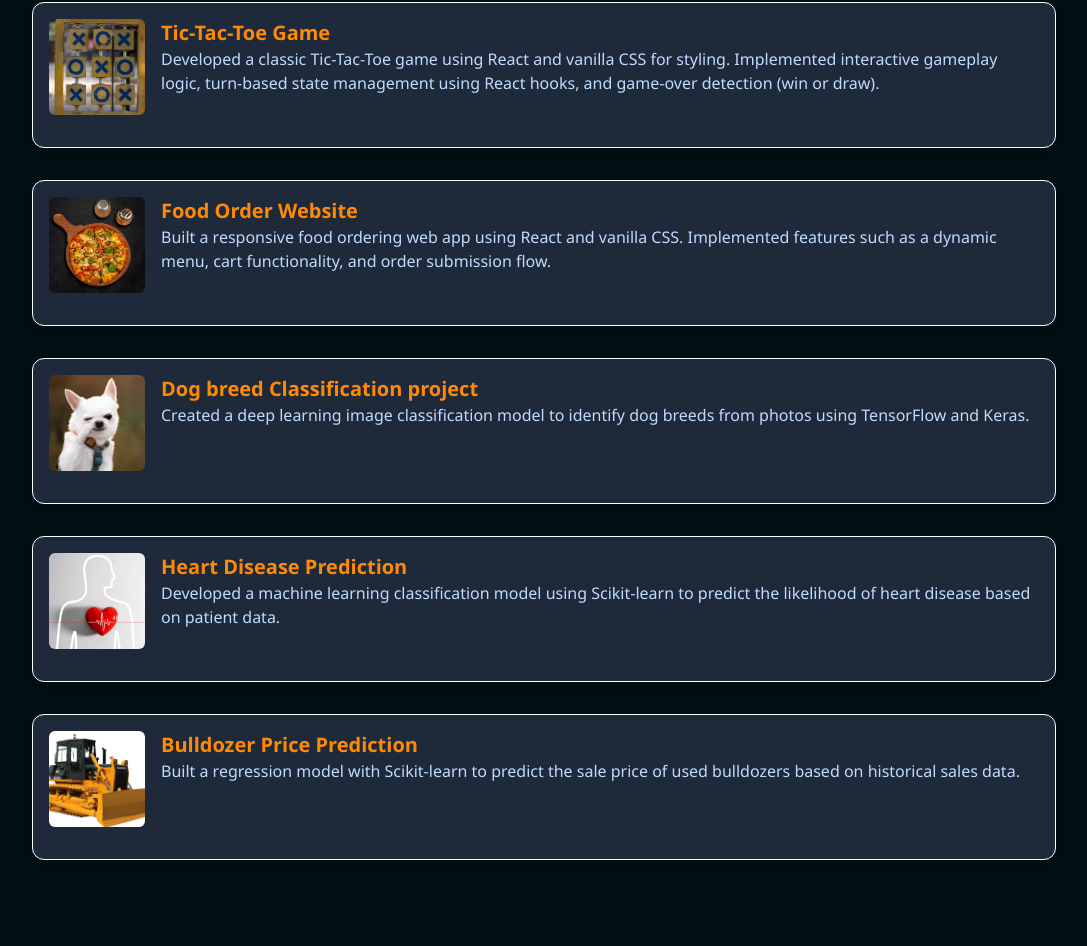
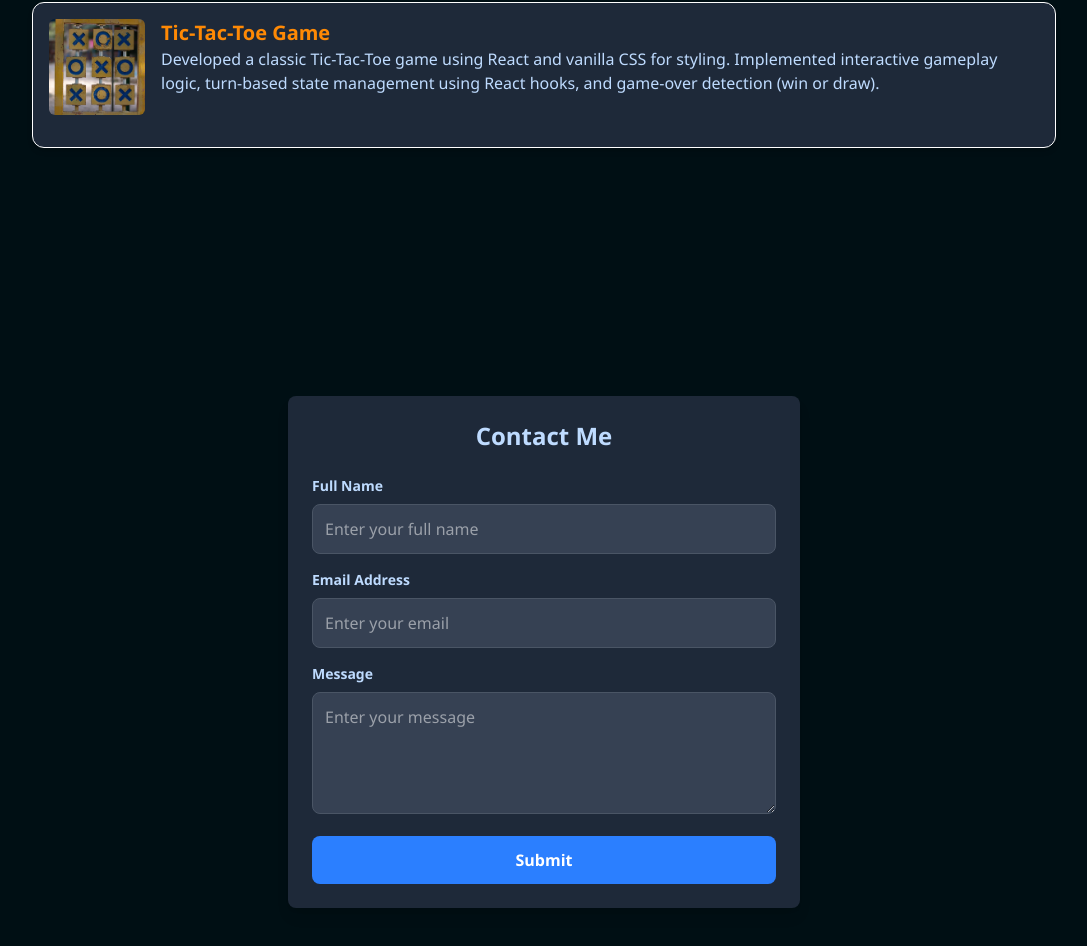
Before and after one commit to Bbuluc/portfolio, a React (Vite) app: page / in a window 1280 px wide. Shown: the part 1886-2832 px from the top of the page, without its empty margins (96-1183 px from the left). Built offline with nearby package versions, Linux system fonts and the light colour scheme.

Commit message:
dep test

```diff
--- a/src/components/Projects.jsx
+++ b/src/components/Projects.jsx
@@ -2,51 +2,20 @@ import ProjectItem from "./ProjectItem";
 import dogImg from "/images/dogImg.png";
 import heartImg from "/images/heart.png";
 import bulldozerImg from "/images/bulldozer.png";
-import TicImg from "/images/tic-tac-toe-4231109_640.jpg"
-import foodImg from "/images/food-and-drink-industry-7279413_640.jpg"
+import TicImg from "/images/tic-tac-toe-4231109_640.jpg";
+import foodImg from "/images/food-and-drink-industry-7279413_640.jpg";
 export default function Projects() {
   return (
-    <div id="projects" className="scroll-mt-20 flex flex-col justify-center items-center mb-14 ">
+    <div
+      id="projects"
+      className="scroll-mt-20 flex flex-col justify-center items-center mb-14 "
+    >
       <ProjectItem
-        link={
-          "https://github.com/Bbuluc/React-game-project"
-        }
+        link={"https://github.com/Bbuluc/React-game-project"}
         image={TicImg}
         title="Tic-Tac-Toe Game"
         description="Developed a classic Tic-Tac-Toe game using React and vanilla CSS for styling. Implemented interactive gameplay logic, turn-based state management using React hooks, and game-over detection (win or draw)."
       />
-      <ProjectItem
-        link={
-          "https://github.com/Bbuluc/React-food-order"
-        }
-        image={foodImg}
-        title="Food Order Website"
-        description="Built a responsive food ordering web app using React and vanilla CSS. Implemented features such as a dynamic menu, cart functionality, and order submission flow."
-      />
-      <ProjectItem
-        link={
-          "https://github.com/Bbuluc/DogClassificationProject/blob/main/dog_vision.ipynb"
-        }
-        image={dogImg}
-        title="Dog breed Classification project"
-        description="Created a deep learning image classification model to identify dog breeds from photos using TensorFlow and Keras."
-      />
-      <ProjectItem
-        link={
-          "https://github.com/Bbuluc/ML-Projects/blob/main/end-to-end-heart-disease-classification.ipynb"
-        }
-        image={heartImg}
-        title="Heart Disease Prediction"
-        description="Developed a machine learning classification model using Scikit-learn to predict the likelihood of heart disease based on patient data."
-      />
-      <ProjectItem
-        link={
-          "https://github.com/Bbuluc/ML-Projects/blob/main/bluebook-bulldozer-price-regression.ipynb"
-        }
-        image={bulldozerImg}
-        title="Bulldozer Price Prediction"
-        description="Built a regression model with Scikit-learn to predict the sale price of used bulldozers based on historical sales data."
-      />
     </div>
   );
 }
```
